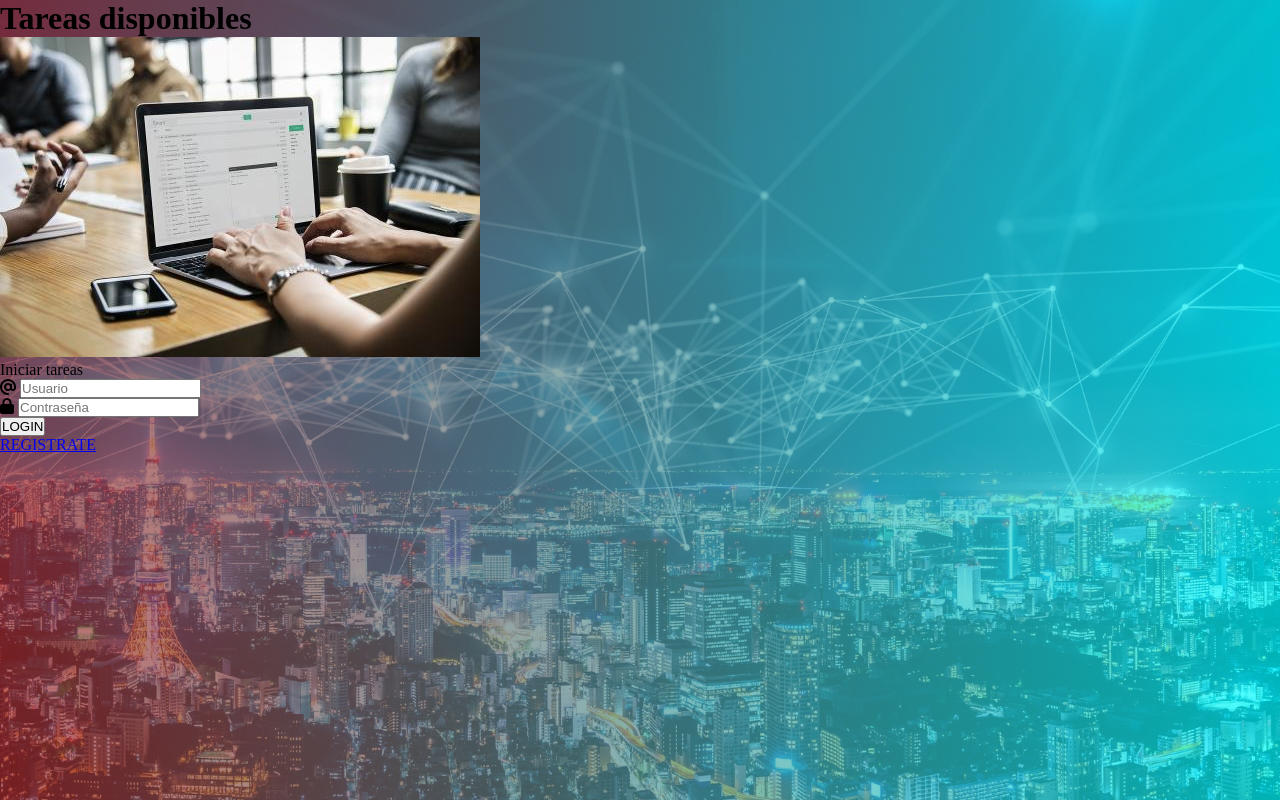
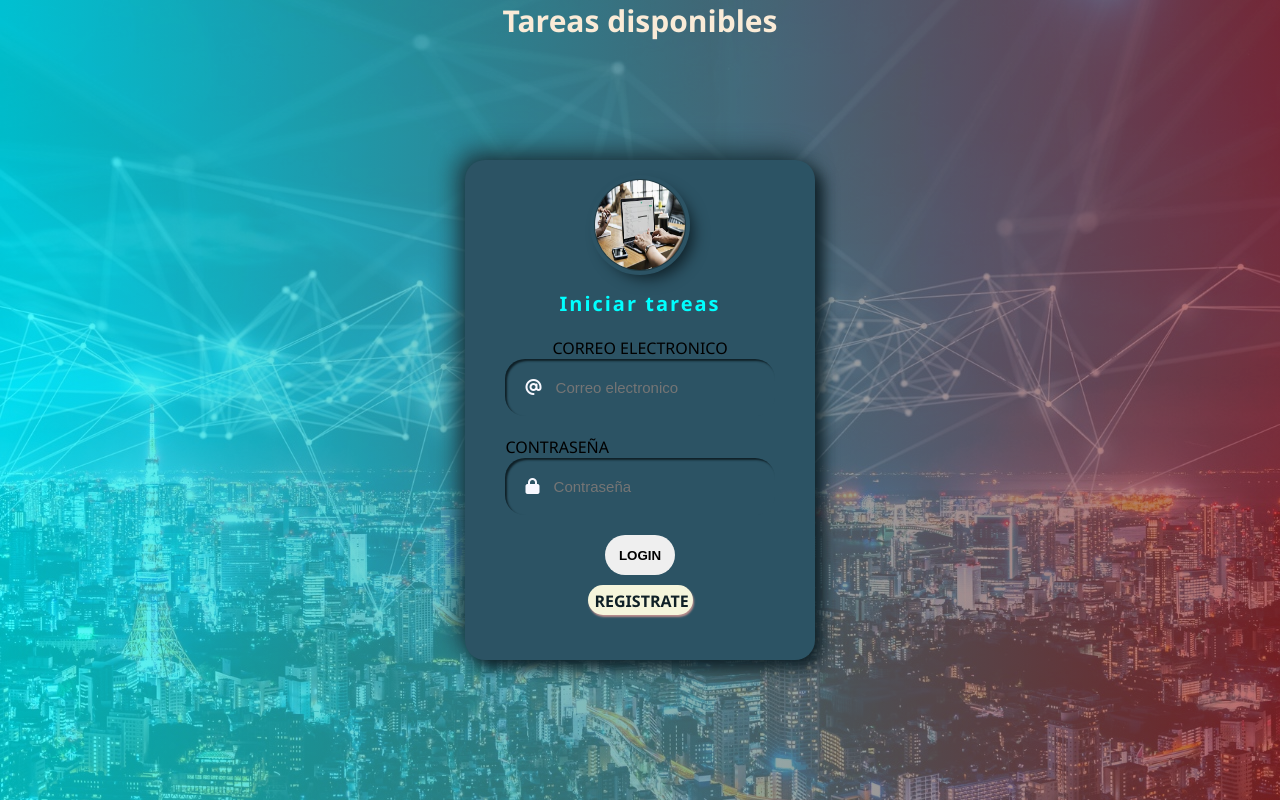
Before and after one commit to manprogrammnig/GRUPO-2-TODOLIST-FINAL, a PHP site: page / in a window 1280 px wide. Run offline with PHP 8.4, Linux system fonts and the light colour scheme; some libraries are stand-ins or nearby versions.

Commit message:
html y ccs

```diff
--- a/index.php
+++ b/index.php
@@ -5,7 +5,7 @@
     <meta charset="UTF-8">
     <meta name="viewport" content="width=device-width, user-scalable=no, initial-scale=1.0, maximum-scale=1.0, minimum-scale=1.0">
     <meta http-equiv="X-UA-Compatible" content="ie=edge">
-    <link rel="stylesheet" href="sty.css">
+    <link rel="stylesheet" href="styles.css">
     <title>TodoList</title>
     <script src="https://kit.fontawesome.com/a5bc61b517.js" crossorigin="anonymous"></script>
 
@@ -15,25 +15,27 @@
 </style>
 
 <body  >
+<form action="validar.php" method="post">
   <h1>Tareas disponibles</h1>
-  <div class="login-continer">
+
+  <div class="login-continer" >
       <img src="720.jpg" alt="">
       <p>Iniciar tareas</p>
+      <label for="">CORREO ELECTRONICO</label>
       <div class="fields">
          <div class="data">
          <i class="fas fa-at"></i>
-         <input type="Ingresa tu correo" placeholder="Usuario">
+         <input type="text" name="correo" placeholder="Correo electronico" required>
          </div>
+         <label for="">CONTRASEÑA</label>
          <div class="data">
          <i class="fas fa-lock"></i>
-         <input type="password" name="contraseña" placeholder="Contraseña">
-
+         <input type="password" name="contraseña" placeholder="Contraseña" required>
          </div>
       </div>
-
-      <button type class="btn-login">LOGIN</button>
-      <p> <a href="registrarvista.php">REGISTRATE</a></p>
+      <button type type="submit" class="btn-login">LOGIN</button> <a class="button" href="registrarvista.php">REGISTRATE</a>
   </div>
+</form>
 
 </body>
 
--- a/sty.css
+++ /dev/null
@@ -1,25 +0,0 @@
-*{
-    margin: 0;
-    padding: 0;
-    box-sizing: border-box;
-}
-body{
-
-    background-image: url(si.jpg);
-     background-size: cover;
-     background-position: center center;
-     background-attachment: fixed;
-
-}
-body:before{
-    content: "";
-    width: 100%;
-    min-height: 100vh;
-    position: absolute;
-    top: 0;
-    left: 0;
-
-    background: linear-gradient(90deg,#A52A2A,#00FFFF);
-    opacity: 0.7;
-    z-index: -1;
-}
--- a/styles.css
+++ b/styles.css
@@ -3,10 +3,125 @@
     padding: 0;
     box-sizing: border-box;
 }
+h1{
+    text-align: center;
+    color: #FAEBD7;
+    font-size: 30px;
+}
 body{
-    background: #a73737;
-    background: -webkit-linear-gradient(to right, #7a2828, #a73737);  /* Chrome 10-25, Safari 5.1-6 */
-    background: linear-gradient(to right, #7a2828, #a73737); /* W3C, IE 10+/ Edge, Firefox 16+, Chrome 26+, Opera 12+, Safari 7+ */
 
+    background-image: url(si.jpg);
+     background-size: cover;
+     background-position: center center;
+     background-attachment: fixed;
+     font-family:'Segoe UI', Tahoma, Geneva, Verdana, sans-serif;
 
 }
+body:before{
+    content: "";
+    width: 100%;
+    min-height: 100vh;
+    position: absolute;
+    top: 0;
+    left: 0;
+    background: linear-gradient(270deg,#A52A2A,#00FFFF);
+    opacity: 0.7;
+    z-index: -1;
+}
+.login-continer{
+    margin-top: 10px;
+    position: absolute;
+    width: 350px;
+    height: 500px;
+    top: 50%;
+    left: 50%;
+    transform: translate(-50%,-50%);
+    background: #2C5364;
+    border-radius: 20px;
+    display: flex;
+    flex-direction: column;
+    align-items: center;
+    box-shadow: 8px 8px 15px #0F2027,
+    -8px -8px 25px #203A43;
+
+}
+.login-continer img{
+    width: 90px;
+    height: 90px;
+    border-radius: 50%;
+    margin-top: 20px;
+    box-shadow: 0px 0px 0px 1px #203A43,
+    0px 0px 0px 5px #2C5364,
+    8px 8px 15px #0F2027;
+    margin-bottom: 20px;
+
+}
+.login-continer p{
+    font-size: 20px;
+    font-weight: 600;
+    color: cyan;
+    letter-spacing: 2px;
+    margin-bottom: 20px;
+
+}
+.login-continer .fields .data{
+    border-radius: 20px;
+   box-shadow: inset 2px 2px 2px #0F2027;
+    inset: -8px -8px 8px #203A43;
+    margin-bottom: 20px;
+
+}
+.login-continer .fields .data i{
+    color: ghostwhite;
+    margin: 20px 5px 20px 20px;
+}
+.login-continer .fields .data input{
+    outline:none ;
+    border: none;
+    background: none;
+    font-size: 15px;
+    padding: 20px 20px 20px 5px;
+    color: ivory;
+}
+.login-continer .btn-login{
+    outline: none;
+    border: none;
+    cursor:pointer;
+    width: 20%;
+    height: 40px;
+    font-weight: 700;
+    border-radius: 30px;
+    transition: .5s;
+}
+.login-continer .btn-login:hover{
+    background: #203A43;
+    color: aliceblue;
+}
+.login-continer .btn-login:active{
+    background: #203A43;
+
+}
+.login-continer .button{
+    margin-top: 10px;
+     outline: none;
+     cursor: pointer;
+     border: none;
+     height: 30px;
+     width: 30%;
+     font-weight: 700;
+     background-color:beige;
+     box-shadow: 1px 2px 2px rosybrown;
+     text-decoration: none;
+     padding: 5px 7px;
+     color: #0F2027;
+     border-radius: 30px;
+     font-family:'Segoe UI';
+    transition: .5s;
+}
+.login-continer .button:hover{
+    background: #203A43;
+    color: aliceblue;
+}
+.login-continer .button:active{
+    background: #203A43;
+}
--- a/todo.php
+++ b/todo.php
@@ -24,6 +24,7 @@
     <div class="alert alert">
 
     </div>
+
 
     <div class="container">
         <header class="text-center text-light my-4">
@@ -82,7 +83,6 @@
     <a href="index.php" class="btn btn-danger">Cerrar sesion</a>
 
 
-
 </body>
 
 </html>
```
